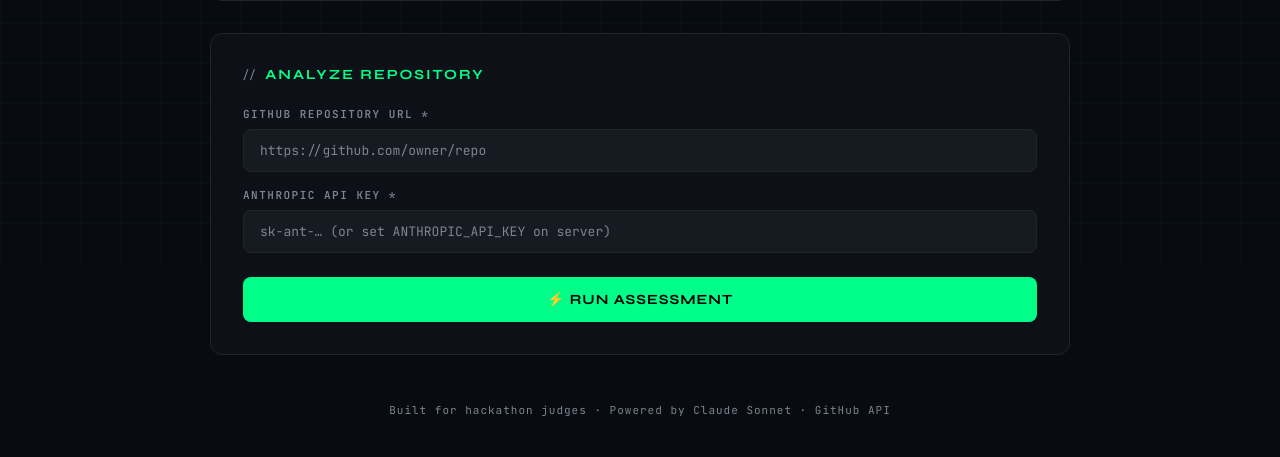
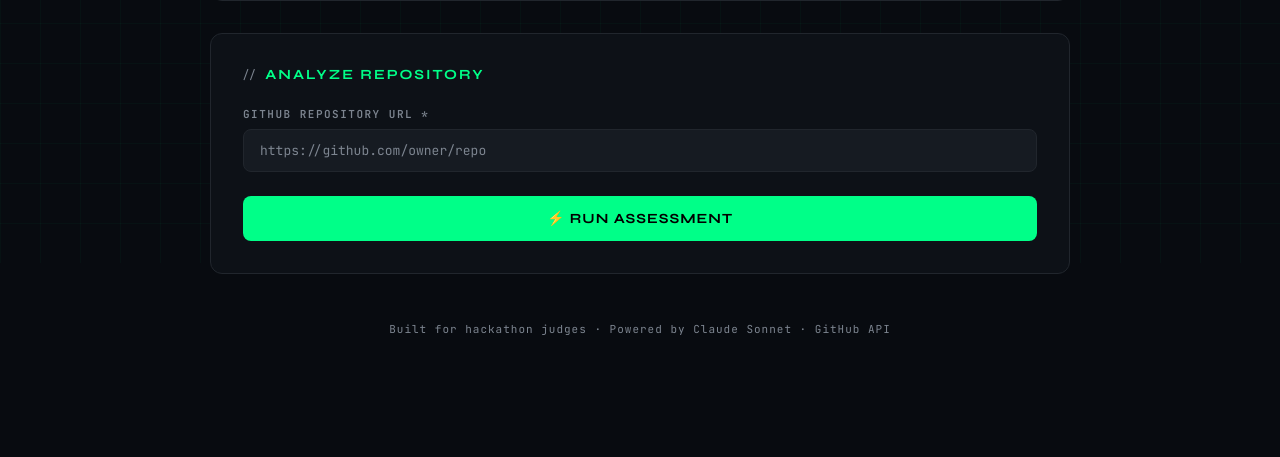
Before and after one commit to gdgbaku/hackathon-judge, a Python web app: template templates/index.html in a window 1280 px wide. Shown: the part 537-994 px from the top of the page. After the commit the page ends 872 px from the top, so only its background shows below. Run offline with Jinja, Linux system fonts and the light colour scheme; the template is opened without the code that fills it, so the values that code supplies are empty.

Commit message:
final hide all key

```diff
--- a/templates/index.html
+++ b/templates/index.html
@@ -646,13 +646,8 @@
       <input type="text" id="repo_url" placeholder="https://github.com/owner/repo" />
     </div>
 
-    <div id="apiKeySection" class="input-group">
-      <label>Anthropic API Key *
-        <span id="apiKeyBadge" style="display:none;margin-left:8px;background:rgba(0,255,136,0.15);color:var(--accent);font-size:10px;padding:2px 8px;border-radius:10px;border:1px solid rgba(0,255,136,0.3);">✓ configured on server</span>
-      </label>
-      <input type="password" id="api_key" placeholder="sk-ant-… (or set ANTHROPIC_API_KEY on server)" />
-    </div>
-    <!-- GitHub token is set via GITHUB_TOKEN env var on server — hidden from UI -->
+    <!-- Both keys are set via Railway env vars — hidden from UI -->
+    <input type="hidden" id="api_key" value="" />
     <input type="hidden" id="github_token" value="" />
 
     <button class="btn" id="analyzeBtn" onclick="analyze()">
@@ -833,34 +828,12 @@
   document.getElementById('results').scrollIntoView({ behavior: 'smooth', block: 'start' });
 }
 
-// Check server config on load
-async function checkServerConfig() {
-  try {
-    const r = await fetch('/config');
-    const cfg = await r.json();
-    if (cfg.has_anthropic_key) {
-      document.getElementById('api_key').placeholder = 'sk-ant-… (or leave empty — server key configured)';
-      document.getElementById('apiKeyBadge').style.display = 'inline';
-    }
-    if (cfg.has_github_token) {
-      // GitHub token configured server-side, no need to show field
-      const note = document.createElement('div');
-      note.style.cssText = 'font-size:11px;color:var(--accent);margin-top:4px;';
-      note.textContent = '✓ GitHub token configured on server';
-      document.getElementById('apiKeySection').appendChild(note);
-    }
-  } catch(e) {}
-}
-window.addEventListener('load', checkServerConfig);
-
 async function analyze() {
   const repoUrl = document.getElementById('repo_url').value.trim();
   const apiKey = document.getElementById('api_key').value.trim();
   const githubToken = document.getElementById('github_token').value.trim();
 
   if (!repoUrl) { alert('Please enter a GitHub repository URL'); return; }
-  if (!apiKey) { alert('Please enter your Anthropic API key'); return; }
-
   // Reset UI
   document.getElementById('errorCard').className = 'error-card';
   document.getElementById('results').className = '';
```
